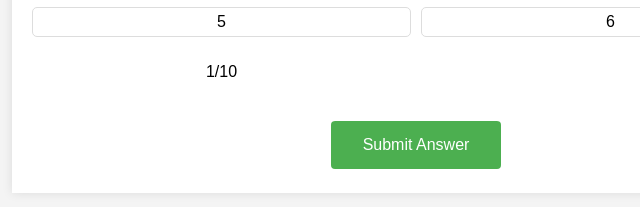
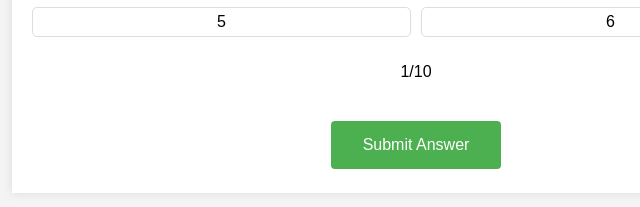
Before and after one commit to testUser12834905/quizJS, a plain HTML site: page index.html in a window 1280 px wide. Both pictures are taken after a click on the button "Start Quiz". Shown: the part 387-594 px from the top of the page, 224-864 px from the left. Drawn offline with Linux system fonts and the light colour scheme.

Commit message:
feat - tracker is located on bottom, centered

```diff
--- a/css/styles.css
+++ b/css/styles.css
@@ -42,6 +42,10 @@ button {
   gap: 10px;
 }
 
+.options-grid > :nth-child(odd):last-child {
+  grid-column: 1 / -1;
+}
+
 .option {
   display: flex;
   align-items: center;
--- a/js/logic.js
+++ b/js/logic.js
@@ -77,7 +77,7 @@ class Quiz {
       currentQuestionTracker.textContent = `${this.currentQuestionIndex + 1}/${
         this.questions.length
       }`;
-      optionsGrid.append(currentQuestionTracker);
+      optionsGrid.appendChild(currentQuestionTracker);
     }
   }
 
```
